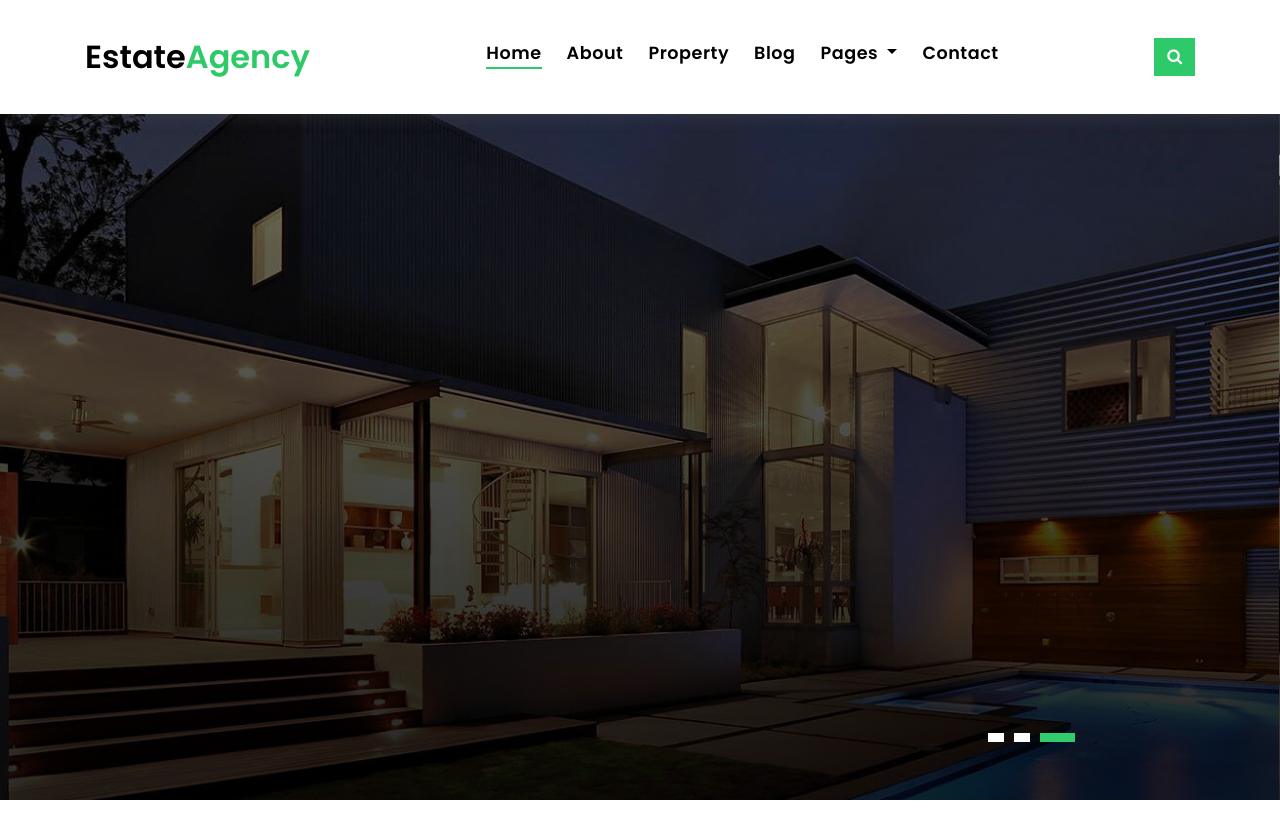
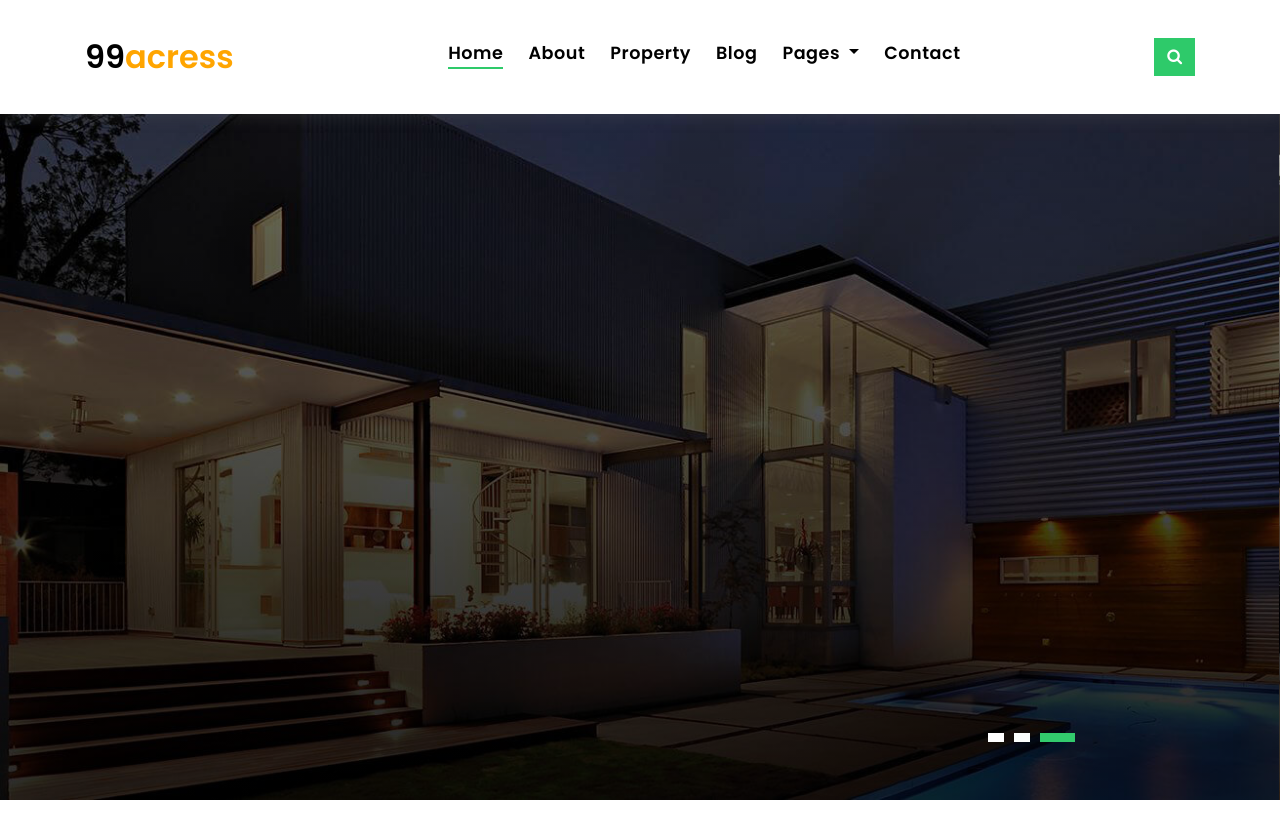
Before and after one commit to kelvinrandu/real-estate-demo, a plain HTML site: page index.html in a window 1280 px wide. Shown: the top 827 px of the page. Drawn offline with Linux system fonts and the light colour scheme.

Commit message:
changed title and background color

```diff
--- a/css/style.css
+++ b/css/style.css
@@ -91,7 +91,7 @@ a:hover {
 }
 
 .color-b {
-  color: #2eca6a;
+  color: #FFA500;
 }
 
 .color-d {
--- a/index.html
+++ b/index.html
@@ -2,7 +2,7 @@
 <html lang="en">
 <head>
   <meta charset="utf-8">
-  <title>EstateAgency Bootstrap Template</title>
+  <title>99acres</title>
   <meta content="width=device-width, initial-scale=1.0" name="viewport">
   <meta content="" name="keywords">
   <meta content="" name="description">
@@ -139,7 +139,7 @@
         <span></span>
         <span></span>
       </button>
-      <a class="navbar-brand text-brand" href="index.html">Estate<span class="color-b">Agency</span></a>
+      <a class="navbar-brand text-brand" href="index.html">99<span class="color-b">acress</span></a>
       <button type="button" class="btn btn-link nav-search navbar-toggle-box-collapse d-md-none" data-toggle="collapse"
         data-target="#navbarTogglerDemo01" aria-expanded="false">
         <span class="fa fa-search" aria-hidden="true"></span>
```
